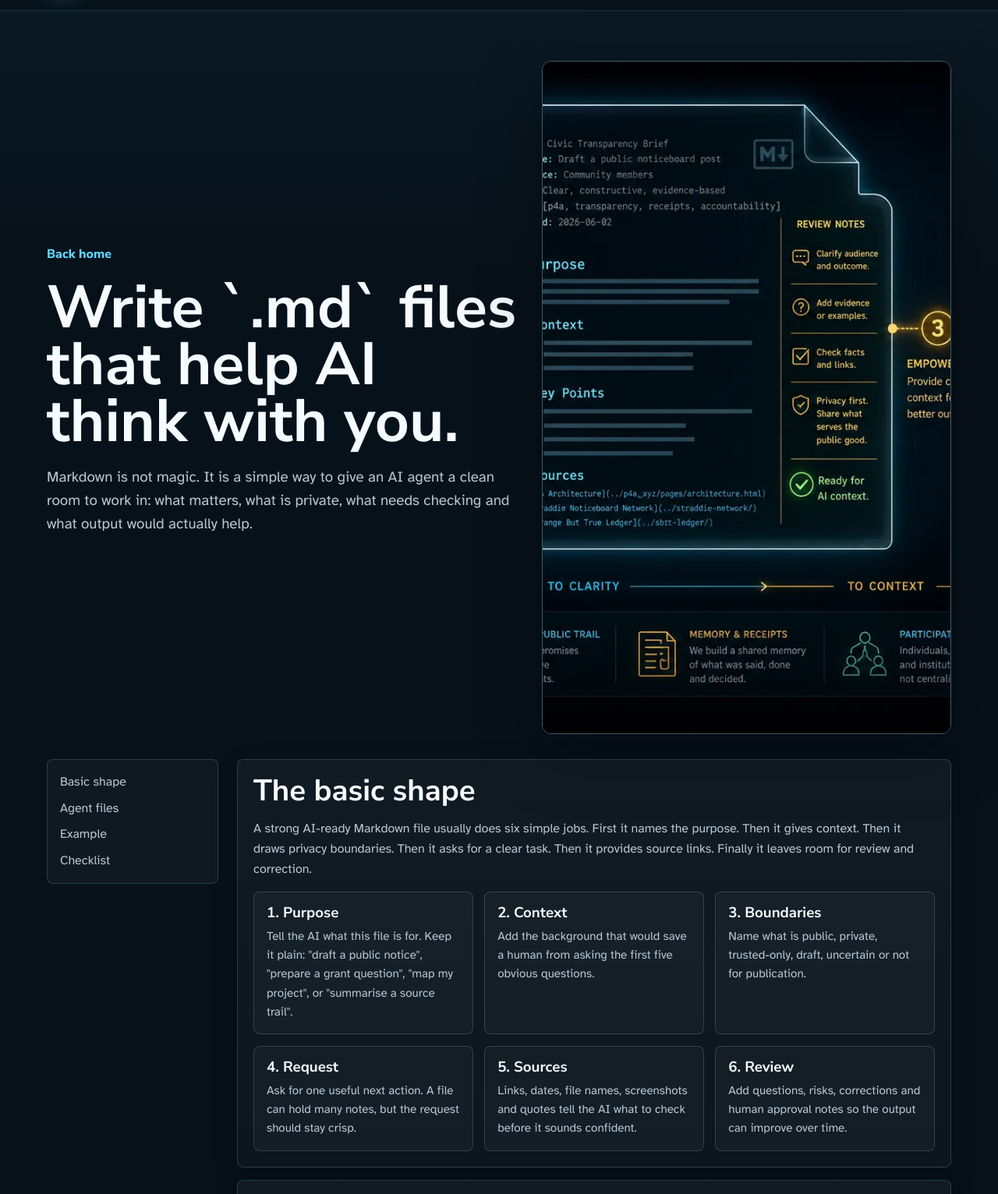
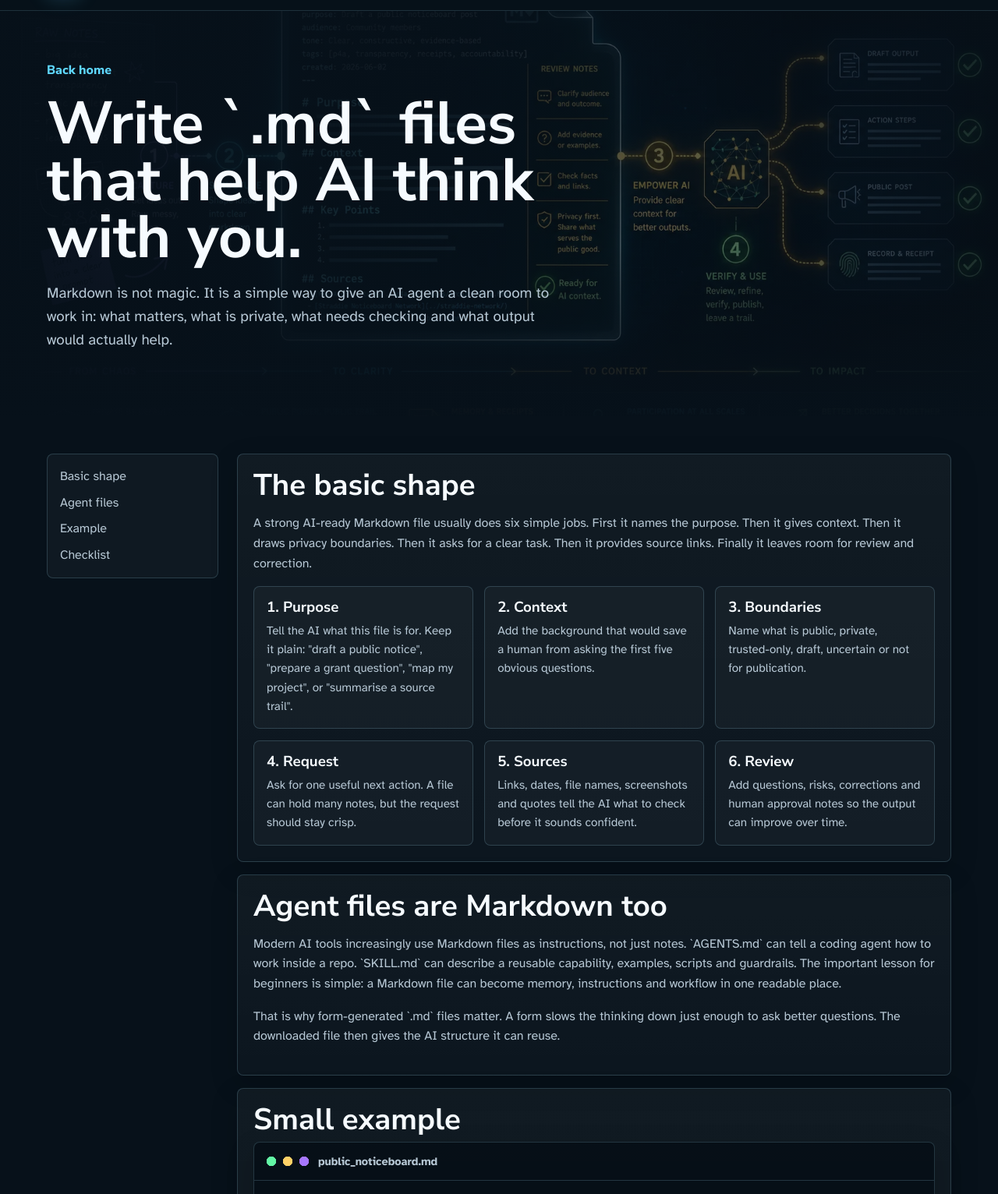
Before and after one commit to auraofintelligence/how-to-use-md-with-ai, a plain HTML site: page pages/guide.html in a window 1280 px wide. Shown: the part 61-1593 px from the top of the page at 78% size. Drawn offline with Linux system fonts and the light colour scheme.

Commit message:
Make page imagery true hero backgrounds

```diff
--- a/styles.css
+++ b/styles.css
@@ -141,14 +141,33 @@ select {
 }
 
 .hero {
-  width: min(var(--max-width), calc(100% - 2rem));
-  min-height: calc(100vh - 130px);
-  margin: 0 auto;
-  padding: 2rem 0 1.4rem;
-  display: grid;
-  grid-template-columns: minmax(0, .78fr) minmax(320px, .92fr);
-  gap: 2rem;
+  position: relative;
+  isolation: isolate;
+  overflow: hidden;
+  width: 100%;
+  min-height: calc(100vh - 126px);
+  margin: 0;
+  padding: clamp(3rem, 8vh, 5.5rem) max(1rem, calc((100vw - var(--max-width)) / 2)) clamp(3rem, 7vh, 4.5rem);
+  display: flex;
   align-items: center;
+}
+
+.hero::before,
+.page-hero::before {
+  content: "";
+  position: absolute;
+  inset: 0;
+  z-index: -1;
+  background:
+    linear-gradient(90deg, rgba(7, 17, 26, .96) 0%, rgba(7, 17, 26, .86) 34%, rgba(7, 17, 26, .46) 68%, rgba(7, 17, 26, .78) 100%),
+    linear-gradient(0deg, rgba(7, 17, 26, .96), rgba(7, 17, 26, .18) 42%, rgba(7, 17, 26, .56));
+}
+
+.hero-copy,
+.page-hero-copy {
+  position: relative;
+  z-index: 1;
+  max-width: 690px;
 }
 
 .hero-copy h1,
@@ -220,16 +239,21 @@ select {
 }
 
 .hero-visual {
+  position: absolute;
+  inset: 0;
+  z-index: -2;
   margin: 0;
 }
 
 .hero-visual img {
   width: 100%;
-  max-height: 520px;
+  height: 100%;
+  max-height: none;
   object-fit: cover;
-  border: 1px solid rgba(95, 216, 255, 0.22);
-  border-radius: 12px;
-  box-shadow: var(--shadow);
+  object-position: 62% 50%;
+  border: 0;
+  border-radius: 0;
+  box-shadow: none;
 }
 
 .principle-strip {
@@ -301,7 +325,10 @@ select {
 }
 
 .section,
-.page-main {
+.content-layout,
+.builder-layout,
+.resource-grid,
+.article-stack.wide {
   width: min(var(--max-width), calc(100% - 2rem));
   margin: 0 auto;
 }
@@ -415,11 +442,14 @@ select {
 }
 
 .window-bar span {
-  width: 12px;
+  width: 54px;
   height: 12px;
-  border-radius: 50%;
-  background: var(--green);
-  box-shadow: 18px 0 0 var(--gold), 36px 0 0 var(--purple);
+  border-radius: 0;
+  background:
+    radial-gradient(circle at 6px 6px, var(--green) 0 6px, transparent 6.5px),
+    radial-gradient(circle at 27px 6px, var(--gold) 0 6px, transparent 6.5px),
+    radial-gradient(circle at 48px 6px, var(--purple) 0 6px, transparent 6.5px);
+  flex: 0 0 54px;
 }
 
 .markdown-window pre {
@@ -466,11 +496,21 @@ select {
 }
 
 .page-main {
+  width: 100%;
+  margin: 0;
   padding-bottom: 4rem;
 }
 
 .page-hero {
-  padding: 4rem 0 2rem;
+  position: relative;
+  isolation: isolate;
+  overflow: hidden;
+  width: 100%;
+  min-height: 520px;
+  margin: 0 0 3rem;
+  padding: clamp(3.6rem, 8vh, 5.8rem) max(1rem, calc((100vw - var(--max-width)) / 2));
+  display: flex;
+  align-items: center;
 }
 
 .page-hero h1 {
@@ -479,23 +519,24 @@ select {
 }
 
 .hero-with-media {
-  display: grid;
-  grid-template-columns: minmax(0, .84fr) minmax(320px, .72fr);
-  gap: 1.4rem;
-  align-items: center;
+  display: flex;
 }
 
 .page-hero-media {
+  position: absolute;
+  inset: 0;
+  z-index: -2;
   margin: 0;
 }
 
 .page-hero-media img {
   width: 100%;
-  aspect-ratio: 16 / 9;
+  height: 100%;
   object-fit: cover;
-  border: 1px solid var(--line-strong);
-  border-radius: 12px;
-  box-shadow: var(--shadow);
+  object-position: 65% 50%;
+  border: 0;
+  border-radius: 0;
+  box-shadow: none;
 }
 
 .back-link {
```
